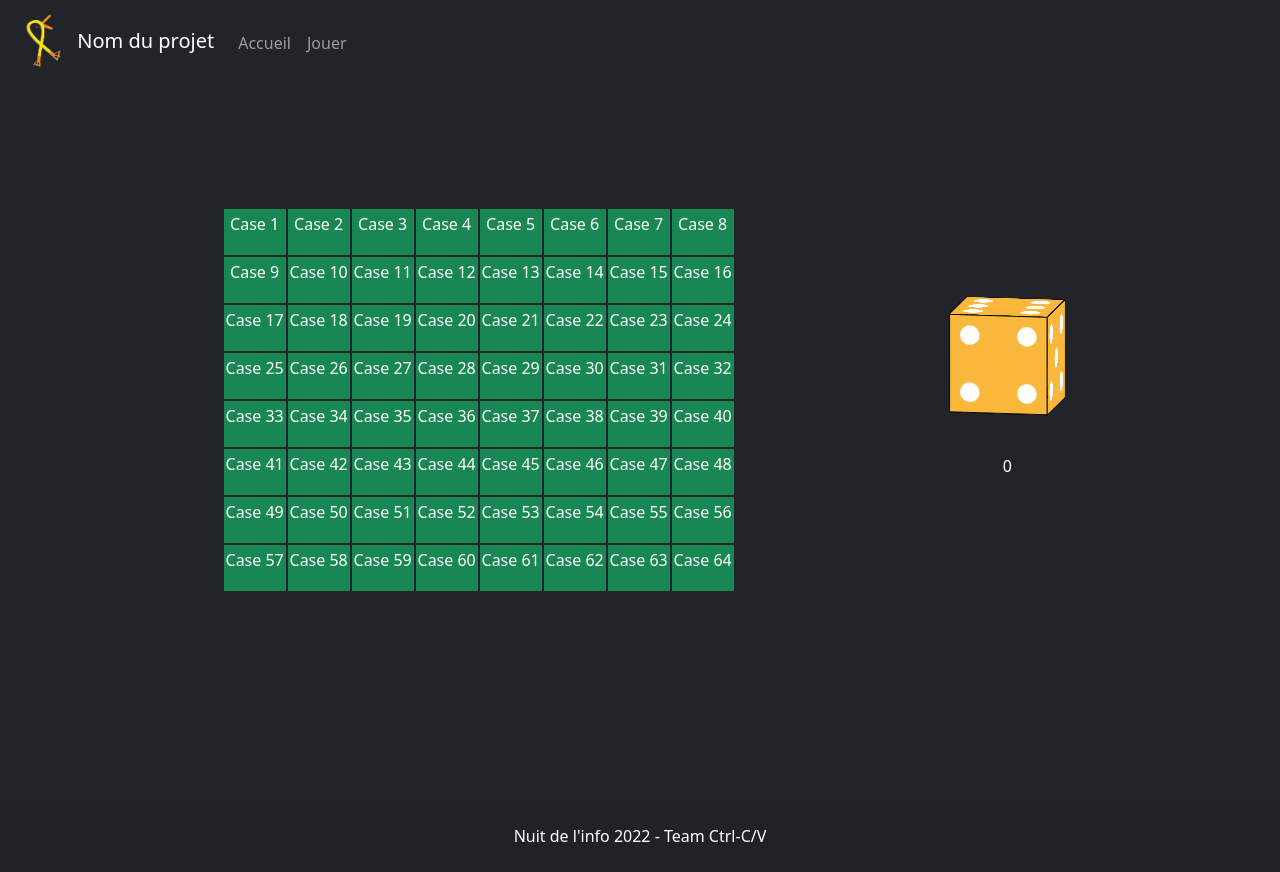
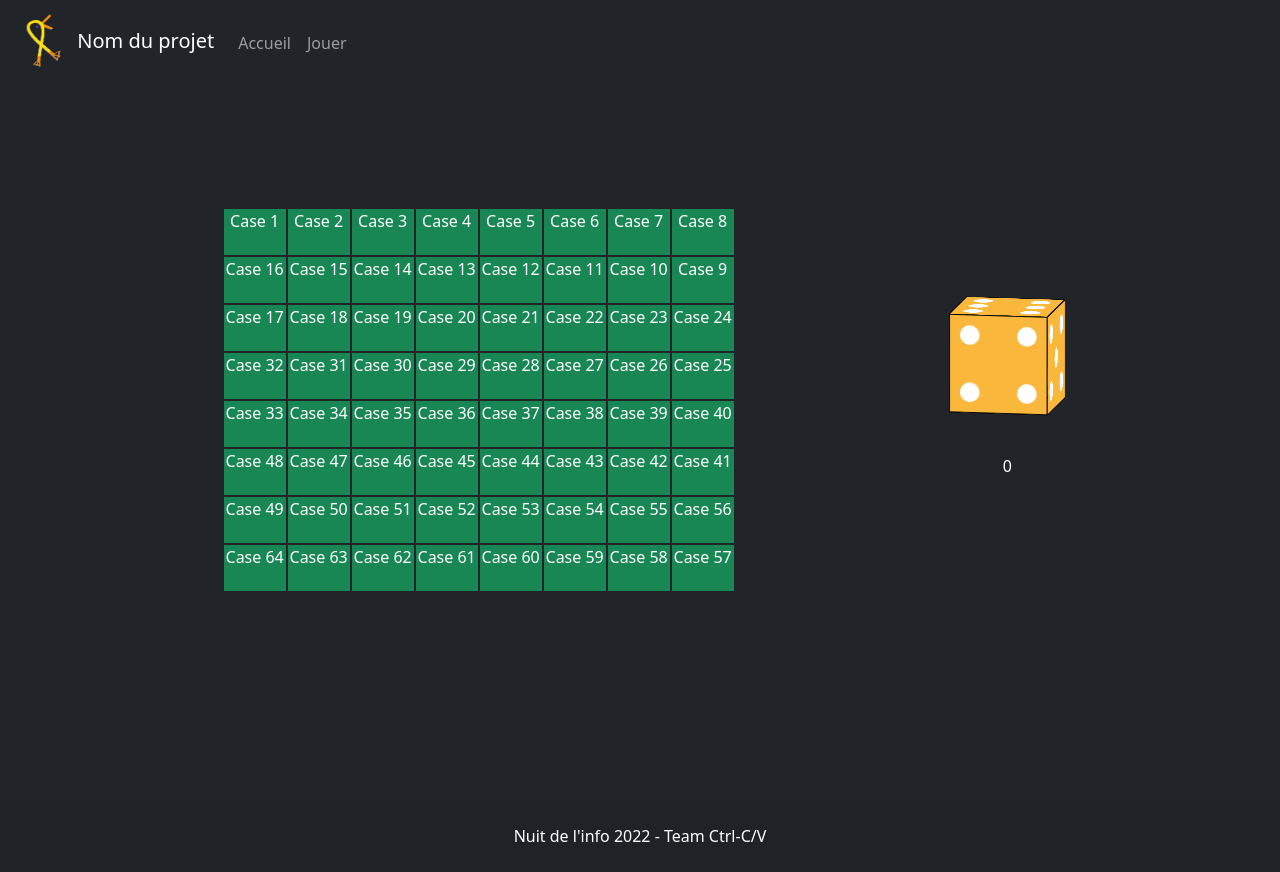
Before and after one commit to DorvakOff/Nuit-de-l-info-2022-2023, an Angular app in the folder frontend/: page /game in a window 1280 px wide. Built offline with nearby package versions, Linux system fonts and the light colour scheme.

Commit message:
fix(plateau): Fix du plateau

```diff
--- a/frontend/angular.json
+++ b/frontend/angular.json
@@ -94,5 +94,8 @@
         }
       }
     }
+  },
+  "cli": {
+    "analytics": "5c5a30e7-7f31-47f3-9727-02ae5421138b"
   }
 }
--- a/frontend/src/app/plateau/plateau.component.html
+++ b/frontend/src/app/plateau/plateau.component.html
@@ -3,7 +3,21 @@
   <div class="d-flex justify-content-center align-items-center bg-success flex-column" id="base">
     <div id="plateau">
         <div *ngFor=" let _ of count(64); let i = index" class="border border-dark">
-          <app-case [nbCase]="i+1"></app-case>
+          <div *ngIf="(i >= 0 && i<8) || (i >= 16 && i<24) || (i >= 32 && i<40) || (i >= 48 && i<56)">
+            <app-case [nbCase]="i+1"></app-case>
+          </div>
+          <div *ngIf="(i >= 8 && i<16)">
+            <app-case [nbCase]="(64-i)-40"></app-case>
+          </div>
+          <div *ngIf="(i >= 24 && i<32)">
+            <app-case [nbCase]="(64-i)-8"></app-case>
+          </div>
+          <div *ngIf="(i >= 40 && i<48)">
+            <app-case [nbCase]="(64-i)+24"></app-case>
+          </div>
+          <div *ngIf="(i >= 56 && i<64)">
+            <app-case [nbCase]="(64-i)+56"></app-case>
+          </div>
         </div>
     </div>
   </div>
```
